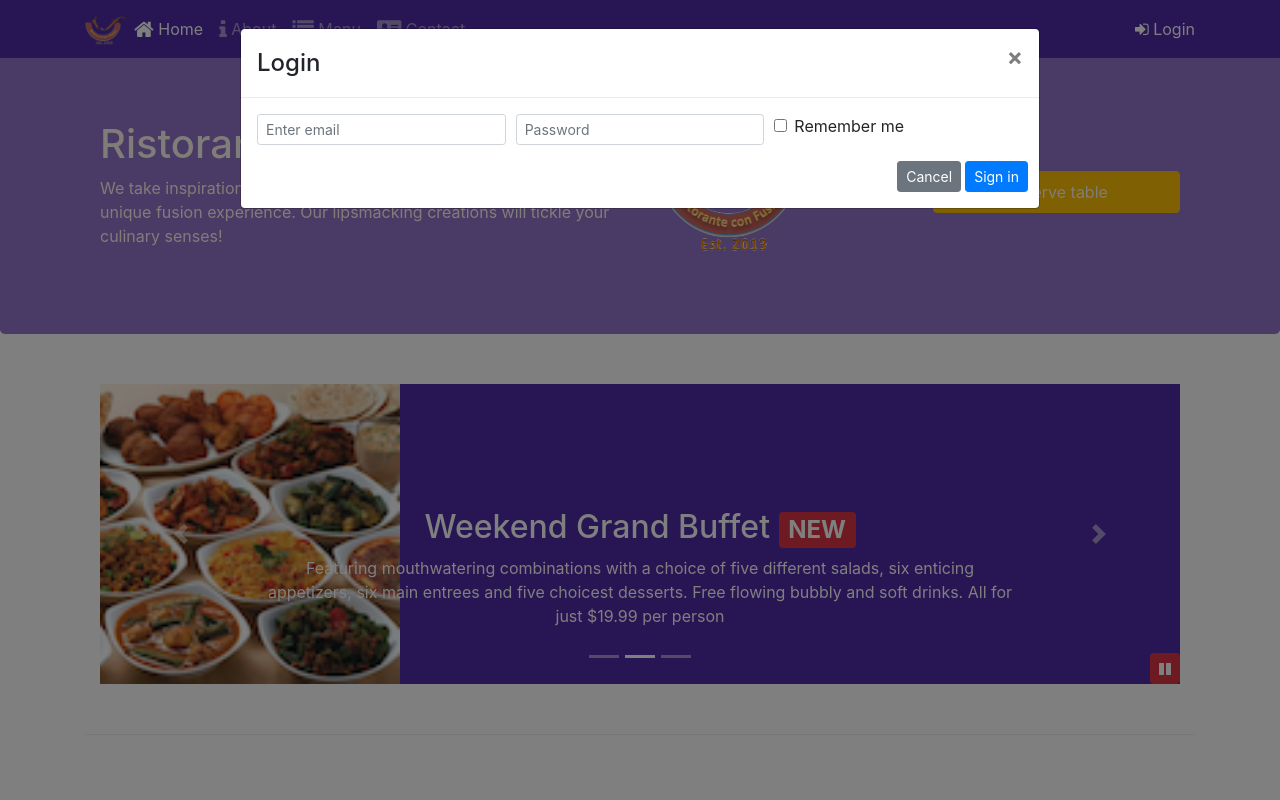
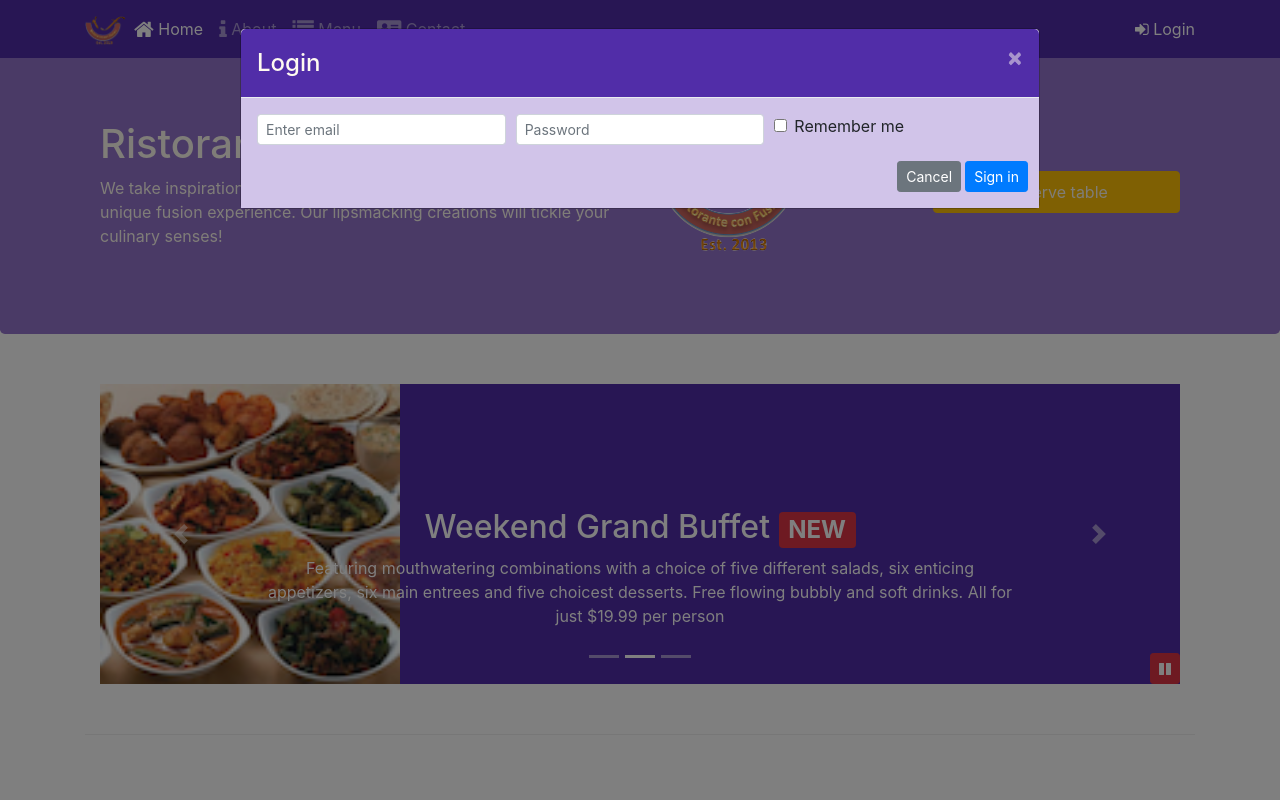
Before and after one commit to claudia-caripa/Front-End-Web-UI-Frameworks-and-Tools-Bootstrap-4, a website: page index.html in a window 1280 px wide. Both pictures are taken after a click on the link "Login". Shown: the top 800 px of the page. Drawn offline with nearby package versions, Linux system fonts and the light colour scheme.

Commit message:
Assigment 4

```diff
--- a/css/styles.scss
+++ b/css/styles.scss
@@ -75,3 +75,16 @@ body {
     bottom: 0px;
     z-index: 1;
 }
+
+.modal-header {
+    background: $background-dark;
+    color: floralwhite;
+
+    .close{
+        color: floralwhite;
+    }
+}
+
+.modal-body {
+    background: $background-pale;
+}
--- a/index.html
+++ b/index.html
@@ -30,7 +30,7 @@
                     <li class="nav-item"><a class="nav-link" href="./contactus.html"><span class="fa fa-address-card fa-lg"></span> Contact</a></li>
                 </ul>
                 <span class="navbar-text">
-                    <a data-toggle="modal" data-target="#loginModal">
+                    <a id="loginLink">
                         <span class="fa fa-sign-in"></span> Login
                     </a>
                 </span><!--This span is for the LOGIN link that triggers the modal-->
@@ -165,8 +165,7 @@
                     <img src="img/logo.png" alt="logo" class="img-fluid">
                 </div>
                 <div class="col-12 mt-5 mt-sm-0 col-sm-3 text-center align-self-center">
-                    <a role="button" class="btn btn-block nav-link btn-warning"
-                    data-toggle="modal" data-target="#reservationModal">Reserve table</a>
+                    <a role="button" class="btn btn-block nav-link btn-warning" id="reserveButton">Reserve table</a>
                 </div>
             </div>
         </div>
@@ -372,6 +371,7 @@
     <!--JavaScript code for the Carousel Button-->
     <script>
         $(document).ready(function(){
+            //JavaScript to pause and play carousel
             $('#mycarousel').carousel({ interval: 2000 });
             $('#carouselButton').click(function(){
                 if ($('#carouselButton').children('span').hasClass('fa-pause')){
@@ -386,6 +386,15 @@
                 }
 
             });
+
+            //JavaScript using the modal methods to toggle the showing and hiding of the modals
+            $('#reserveButton').click(function(){
+                $('#reservationModal').modal('toggle');
+            });
+
+            $('#loginLink').click(function(){
+                $('#loginModal').modal('toggle');
+            });
         });
     </script>
 
```
Also changed, not shown: aboutus.html (+1 -0 lines), css/styles.css.
